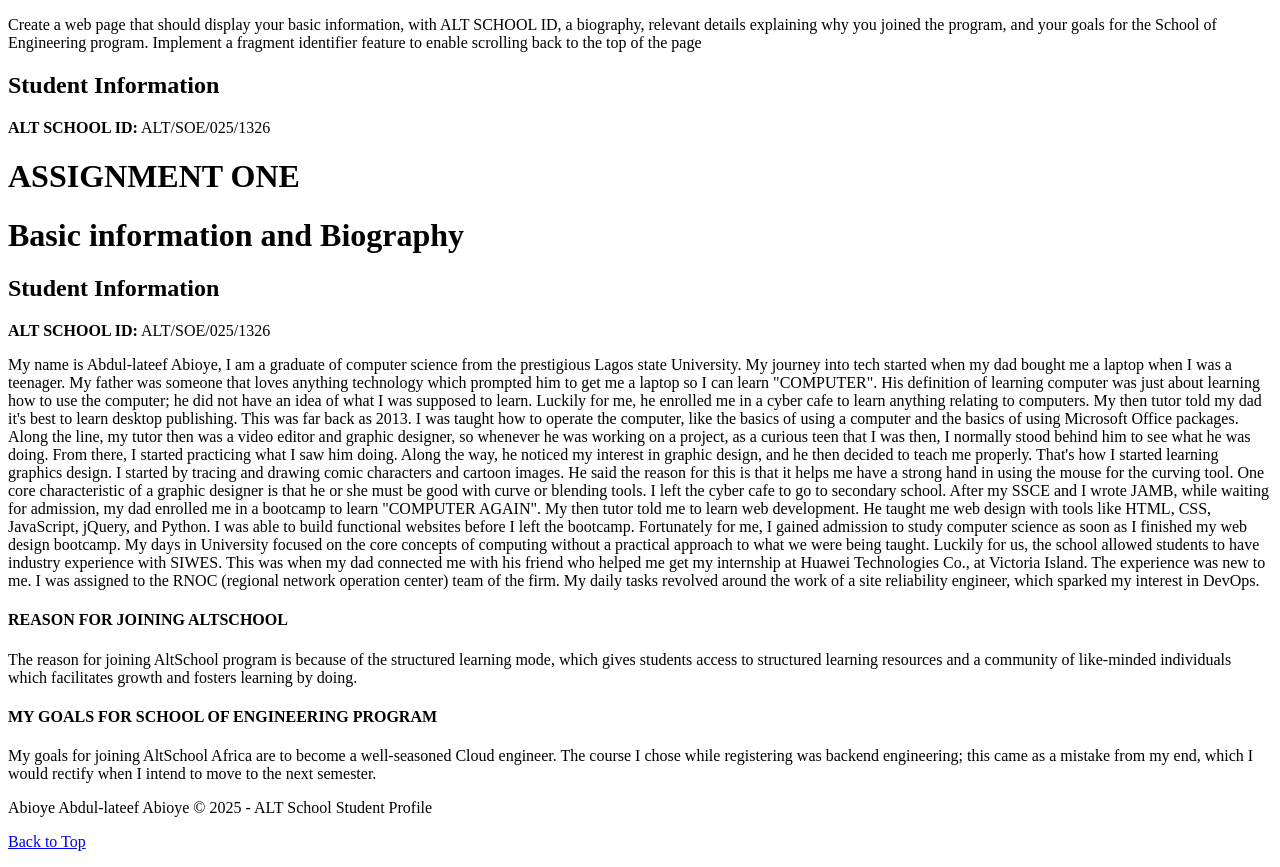
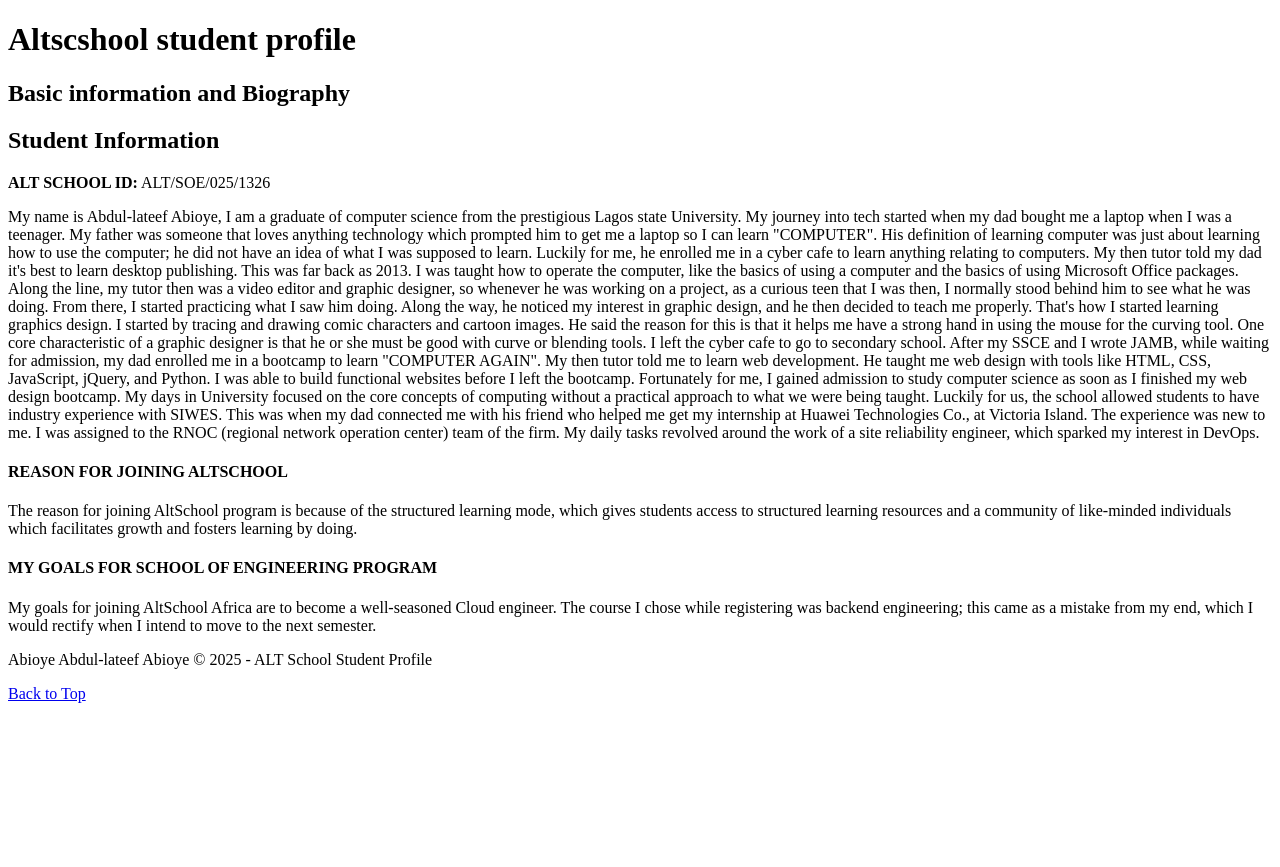
Before and after one commit to abioyepelumi363/abioyepelumi363.github.io, a plain HTML site: page altschool-assignment-1.html in a window 1280 px wide. After the commit the page ends 800 px from the top, so only its background shows below. Drawn offline with Linux system fonts and the light colour scheme.

Commit message:
Update altschool-assignment-1.html

```diff
--- a/altschool-assignment-1.html
+++ b/altschool-assignment-1.html
@@ -7,15 +7,8 @@
 </head>
 <body>
     <div id="top">
-        <p>
-            Create a web page that should display your basic information, with ALT SCHOOL ID,
-            a biography, relevant details explaining why you joined the program, and your goals
-            for the School of Engineering program. Implement a fragment identifier feature to
-            enable scrolling back to the top of the page
-        </p>
-        <h2>Student Information</h2> <p><strong>ALT SCHOOL ID:</strong> ALT/SOE/025/1326 </p> </div>
-        <h1>ASSIGNMENT ONE</h1>
-        <h1>Basic information and Biography </h1>
+        <h1>Altscshool student profile </h1>
+        <h2>Basic information and Biography </h2>
         <div> <h2>Student Information</h2> <p><strong>ALT SCHOOL ID:</strong> ALT/SOE/025/1326 </p> </div>
         <P>My name is Abdul-lateef Abioye, I am a graduate of computer science from the prestigious Lagos state University.
             My journey into tech started when my dad bought me a laptop when I was a teenager. My father was someone that loves anything
```
